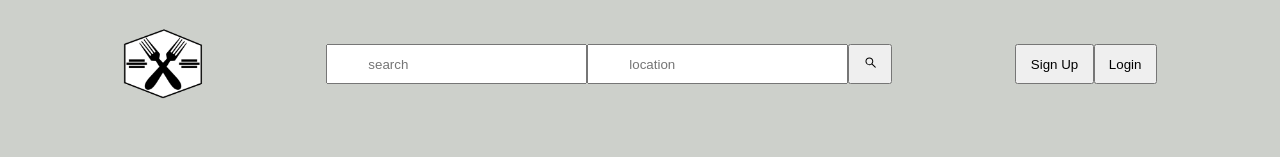
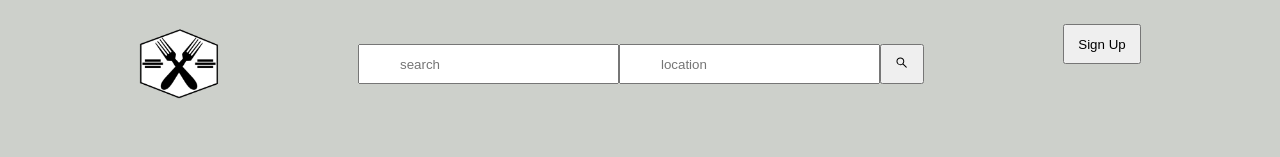
Before and after one commit to jjlee90/Mukja, a React (Create React App) app in the folder client/: page /places in a window 1280 px wide. Shown: the top 157 px of the page. Built offline with nearby package versions, Linux system fonts and the light colour scheme; no server answers.

Commit message:
created google login button and log out button

```diff
--- a/client/package.json
+++ b/client/package.json
@@ -15,6 +15,7 @@
     "cors-anywhere": "^0.4.4",
     "dotenv": "^16.0.3",
     "google-map-react": "^2.2.0",
+    "jwt-decode": "^3.1.2",
     "leaflet": "^1.9.2",
     "react": "^18.2.0",
     "react-dom": "^18.2.0",
--- a/client/public/index.html
+++ b/client/public/index.html
@@ -30,6 +30,12 @@
       work correctly both with client-side routing and a non-root public URL.
       Learn how to configure a non-root public URL by running `npm run build`.
     -->
+    <!-- <script
+      src="https://accounts.google.com/gsi/client"
+      async
+      defer
+      onload="gisLoaded()"
+    ></script> -->
     <title>Mukja</title>
   </head>
   <body>
--- /dev/null
+++ b/client/src/components/login/Login.jsx
@@ -0,0 +1,76 @@
+import { useGoogleLogin, GoogleLogin, googleLogout } from "@react-oauth/google"
+import jwt_decode from "jwt-decode"
+import { useState, useEffect } from "react"
+// const axios = require("axios")
+
+export default function Login() {
+  const [user, setUser] = useState({})
+
+  function handleClick(event) {
+    event.preventDefault()
+    // clear user state when logging out
+    setUser({})
+
+    console.log("i was clicked")
+  }
+
+  function logout() {
+    return (
+      <button onClick={handleClick} className="g_id_signout">
+        Log Out
+      </button>
+    )
+  }
+
+  return (
+    <div>
+      {
+        // if user.length is not 0 show log out button, else show login button
+        Object.keys(user).length != 0 ? (
+          // google log out button
+          logout()
+        ) : (
+          // sign in with google button. local host must be running on port 3000.
+          <GoogleLogin
+            onSuccess={(credentialResponse) => {
+              console.log(credentialResponse)
+
+              // decode jwt from google response
+              var userObject = jwt_decode(credentialResponse.credential)
+              console.log(userObject.name)
+
+              // set user using decoded object
+              setUser(userObject)
+            }}
+            onError={() => {
+              console.log("Login Failed")
+            }}
+          />
+        )
+
+        // custom button, NOT WORKING
+        //   (
+        //     <button onClick={() => googleLogin()}>Sign in with Google 🚀 </button>
+        //   )
+      }
+    </div>
+  )
+}
+// custom login button. DOES NOT WORK
+//   const googleLogin = useGoogleLogin({
+//     onSuccess: async (tokenResponse) => {
+//       console.log(tokenResponse)
+//       const userInfo = await fetch(
+//         "https://www.googleapis.com/oauth2/v3/userinfo",
+//         {
+//           "Content-Type": "application/json",
+//           headers: { Authorization: `Bearer ${tokenResponse.access_token}` },
+//         }
+//       )
+
+//       console.log(userInfo.access_token)
+//       var userObject = jwt_decode(userInfo.access_token)
+//       console.log(userObject)
+//     },
+//     onError: (errorResponse) => console.log(errorResponse),
+//   })
--- a/client/src/components/search/SearchBar.jsx
+++ b/client/src/components/search/SearchBar.jsx
@@ -4,6 +4,7 @@ import logo from "../../images/logo.png"
 import "./searchbar.scss"
 import React, { useState } from "react"
 import { useNavigate } from "react-router-dom"
+import Login from "../login/Login"
 
 export default function SearchBar(props) {
   const navigate = useNavigate()
@@ -69,7 +70,7 @@ export default function SearchBar(props) {
         </div>
         <div>
           <button>Sign Up</button>
-          <button>Login</button>
+          <Login />
         </div>
       </div>
     </div>
--- a/client/src/index.js
+++ b/client/src/index.js
@@ -2,10 +2,12 @@ import React from "react"
 import ReactDOM from "react-dom/client"
 import { BrowserRouter } from "react-router-dom"
 import App from "./App"
-
+import { GoogleOAuthProvider } from "@react-oauth/google"
 const root = ReactDOM.createRoot(document.getElementById("root"))
 root.render(
-  <BrowserRouter>
-    <App />
-  </BrowserRouter>
+  <GoogleOAuthProvider clientId={process.env.REACT_APP_GOOGLE_CLIENT_ID}>
+    <BrowserRouter>
+      <App />
+    </BrowserRouter>
+  </GoogleOAuthProvider>
 )
```
